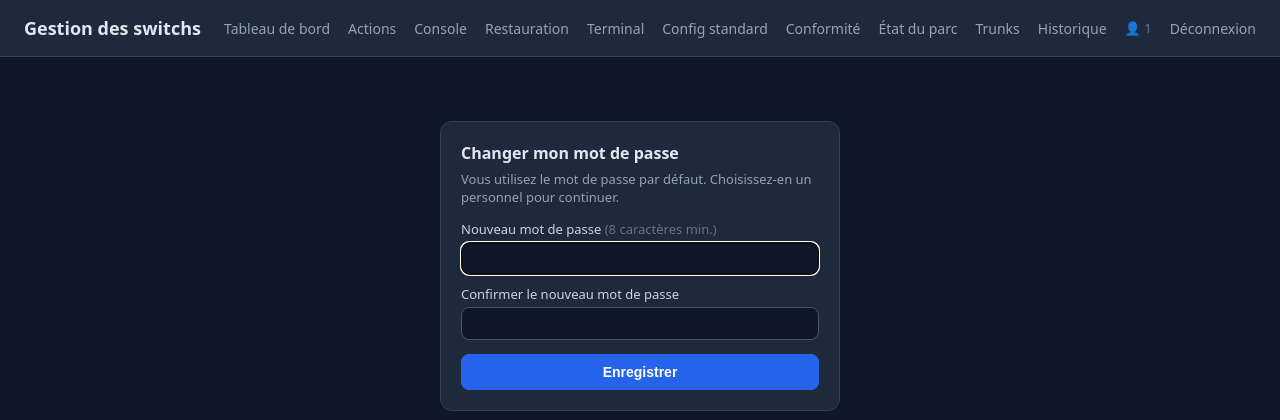
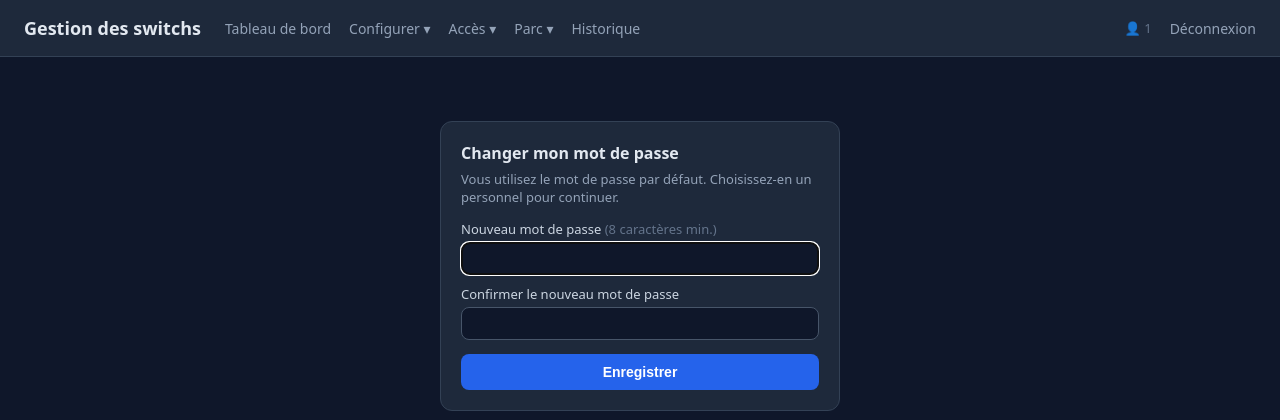
Before and after one commit to V3locidad/network-manage, a Flask app: page /change-password in a window 1280 px wide. Shown: the top 420 px of the page. Run offline with Flask 3, Linux system fonts and the light colour scheme; the visitor is signed in with stand-in values (Sample User, id 1).

Commit message:
Webui : regroupe la nav en menus déroulants (Configurer / Accès / Parc)
11 onglets -> Tableau de bord + 3 menus déroulants au survol + Historique.
- Configurer : Actions, Restauration, Config standard
- Accès : Console, Terminal
- Parc : État du parc, Trunks, Conformité, Aruba Central
Compte/Mot de passe/Déconnexion poussés à droite (séparateur flex).

Co-Authored-By: Claude Opus 4.8 <noreply@anthropic.com>

```diff
--- a/webui/templates/base.html
+++ b/webui/templates/base.html
@@ -53,24 +53,64 @@
     .b-amber { background: #4a3209; color: #fcd34d; }
     .b-muted { background: #334155; color: #cbd5e1; }
     .ok { color: #6ee7b7; } .bad { color: #fca5a5; } .muted { color: #64748b; }
+    /* Barre de navigation + menus déroulants */
+    nav { display: flex; gap: 18px; align-items: center; flex-wrap: wrap;
+          flex: 1; margin-left: 24px; }
+    nav a { color: #94a3b8; text-decoration: none; font-size: 14px; }
+    nav a:hover { color: #e2e8f0; }
+    .menu { position: relative; }
+    .menu > .menu-label { cursor: default; color: #94a3b8; font-size: 14px;
+                          user-select: none; }
+    .menu:hover > .menu-label { color: #e2e8f0; }
+    .menu .dropdown { position: absolute; top: 100%; left: 0; min-width: 180px;
+                      background: #1e293b; border: 1px solid #334155;
+                      border-radius: 8px; padding: 6px; z-index: 50;
+                      display: none; flex-direction: column; gap: 2px;
+                      box-shadow: 0 8px 24px rgba(0,0,0,.35); }
+    .menu:hover .dropdown { display: flex; }
+    .menu .dropdown a { padding: 8px 12px; border-radius: 6px; font-size: 13.5px;
+                        white-space: nowrap; }
+    .menu .dropdown a:hover { background: #334155; color: #e2e8f0; }
+    .nav-sep { flex: 1; }
   </style>
 </head>
 <body>
   <header>
     <h1>Gestion des switchs</h1>
     {% if session.get('auth') %}
-      <nav style="display:flex;gap:18px;align-items:center;flex-wrap:wrap;">
+      <nav>
         <a href="{{ url_for('dashboard') }}">Tableau de bord</a>
+
+        <div class="menu">
+          <span class="menu-label">Configurer ▾</span>
+          <div class="dropdown">
             <a href="{{ url_for('index') }}">Actions</a>
+            <a href="{{ url_for('restore_page') }}">Restauration</a>
+            <a href="{{ url_for('settings') }}">Config standard</a>
+          </div>
+        </div>
+
+        <div class="menu">
+          <span class="menu-label">Accès ▾</span>
+          <div class="dropdown">
             <a href="{{ url_for('console_result') }}">Console</a>
-        <a href="{{ url_for('restore_page') }}">Restauration</a>
             <a href="{{ url_for('terminal') }}">Terminal</a>
-        <a href="{{ url_for('settings') }}">Config standard</a>
-        <a href="{{ url_for('audit_dashboard') }}">Conformité</a>
+          </div>
+        </div>
+
+        <div class="menu">
+          <span class="menu-label">Parc ▾</span>
+          <div class="dropdown">
             <a href="{{ url_for('firmware_dashboard') }}">État du parc</a>
             <a href="{{ url_for('trunks_dashboard') }}">Trunks</a>
+            <a href="{{ url_for('audit_dashboard') }}">Conformité</a>
             {% if central_configured %}<a href="{{ url_for('central_page') }}">Aruba Central</a>{% endif %}
+          </div>
+        </div>
+
         <a href="{{ url_for('history') }}">Historique</a>
+
+        <span class="nav-sep"></span>
         {% if session.get('who') %}<span style="color:#64748b;font-size:13px;">👤 {{ session.get('who') }}</span>{% endif %}
         {% if accounts_mode %}<a href="{{ url_for('change_password') }}">Mot de passe</a>{% endif %}
         <a href="{{ url_for('logout') }}">Déconnexion</a>
```
Lines whose indentation alone changed are shown as unchanged.
